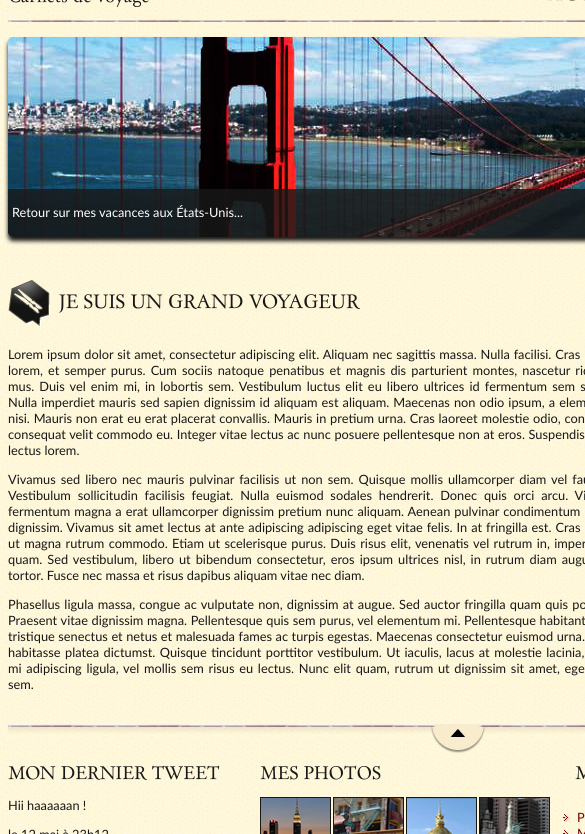
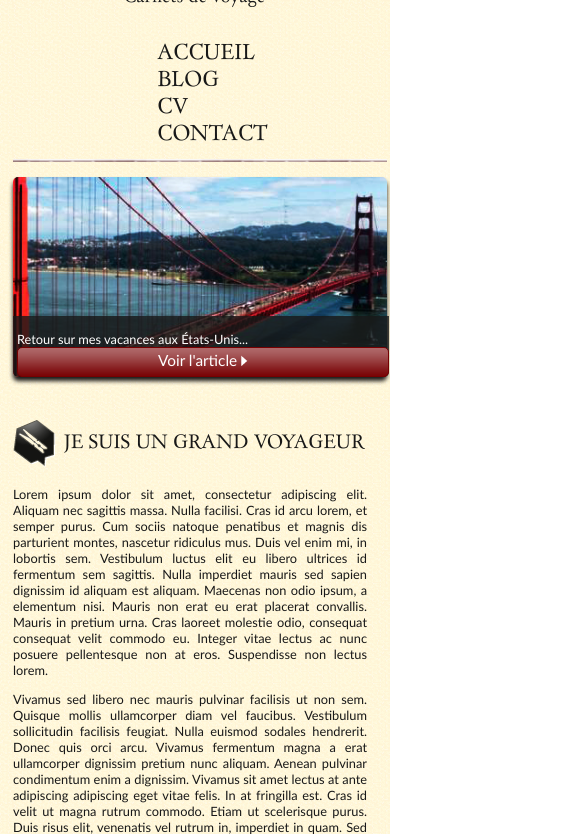
Before and after one commit to Levizar/ResponsivFinalEx, a plain HTML site: page index.html in a window 390 px wide. Shown: the part 96-930 px from the top of the page, 585 px wide, since content can reach past the window. Drawn offline with Linux system fonts and the light colour scheme.

Commit message:
Making the site Resonsiv

```diff
--- a/style.css
+++ b/style.css
@@ -137,21 +137,22 @@ nav a:hover
     bottom: 0;
     border-radius: 0px 0px 5px 5px;
     width: 99.5%;
-    height: 33px;
+    height: auto;
     padding-top: 15px;
     padding-left: 4px;
     background-color: rgba(24,24,24,0.8);
     color: white;
     font-size: 0.8em;
-
+    display: flex;
+    justify-content: space-between;
 }
 
 .bouton_rouge
 {
     height: 25px;
-    position: absolute;
+    /* position: absolute;
     right: 5px;
-    bottom: 5px;
+    bottom: 5px; */
     background: url('images/fond_degraderouge.png') repeat-x;
     border: 1px solid #760001;
     border-radius: 5px;
@@ -290,3 +291,52 @@ footer h1
     text-decoration: none;
     color: #760001;
 }
+
+
+@media only screen and (max-width: 899px){
+    #bloc_page{
+        width: 90%;
+        margin: auto;
+    }
+    #banniere_image{
+        width: 100%;
+        background-size: cover;
+        background-position: center center;
+    }
+}
+
+@media only screen and (max-width: 600px){
+    header{
+        flex-direction: column;
+        justify-content: flex-start;
+        align-items: center;
+    }
+    nav ul{
+        flex-direction: column;
+    }
+    #bloc_page{
+        width: 100%;
+        margin: 5px;
+    }
+    section{
+        flex-direction: column;
+        }
+    footer{
+        flex-direction: column;
+    }
+    #tweet, #mes_photos, #mes_amis{
+        width: 100%;
+    }
+}
+
+@media only screen and (max-width: 400px){
+    #banniere_description{
+        flex-direction: column;
+    }
+}
+
+/* @media only screen and (max-width: 300px){
+    #banniere_image{
+        display: none;
+    }
+} */
```
Also changed, not shown: 1 other file.
